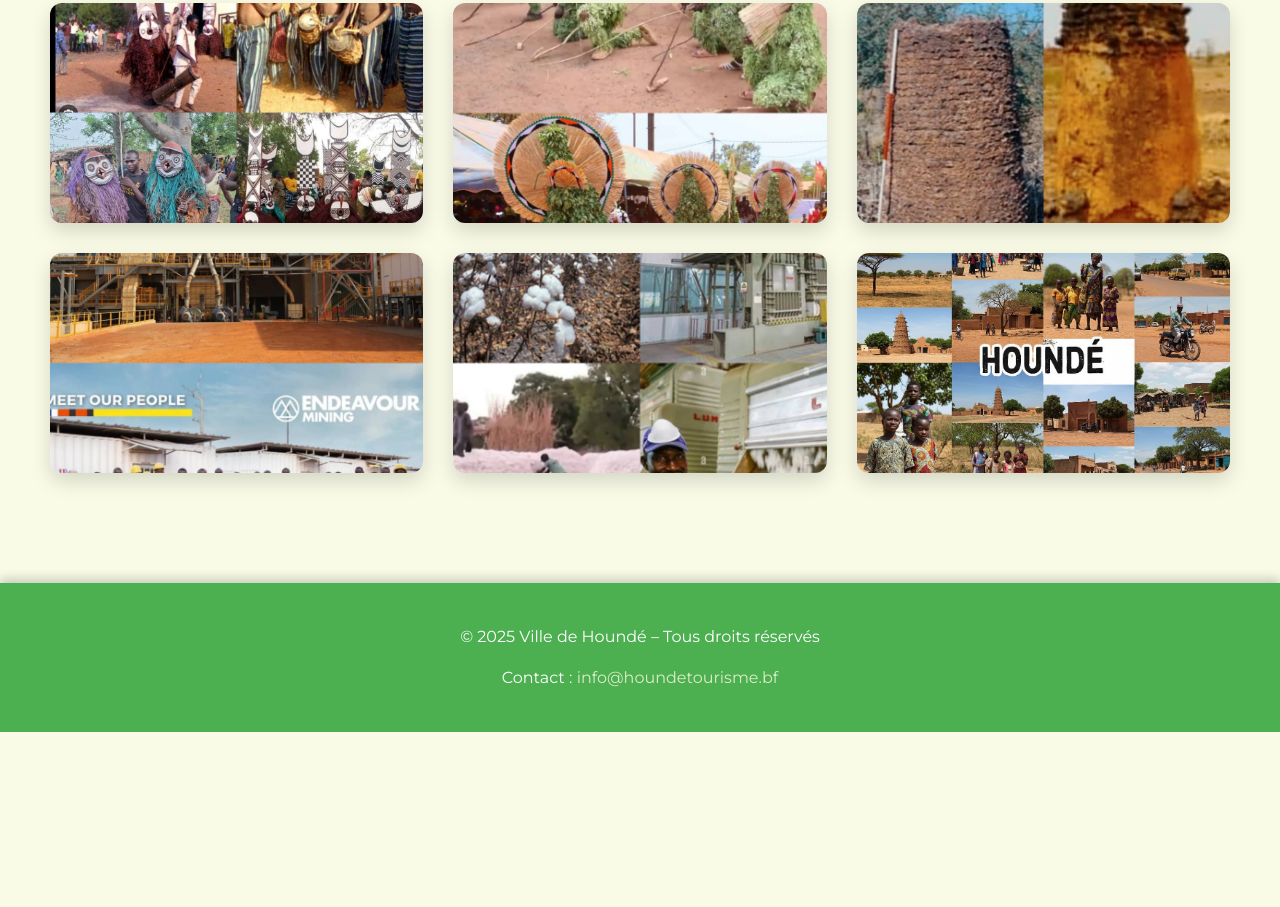
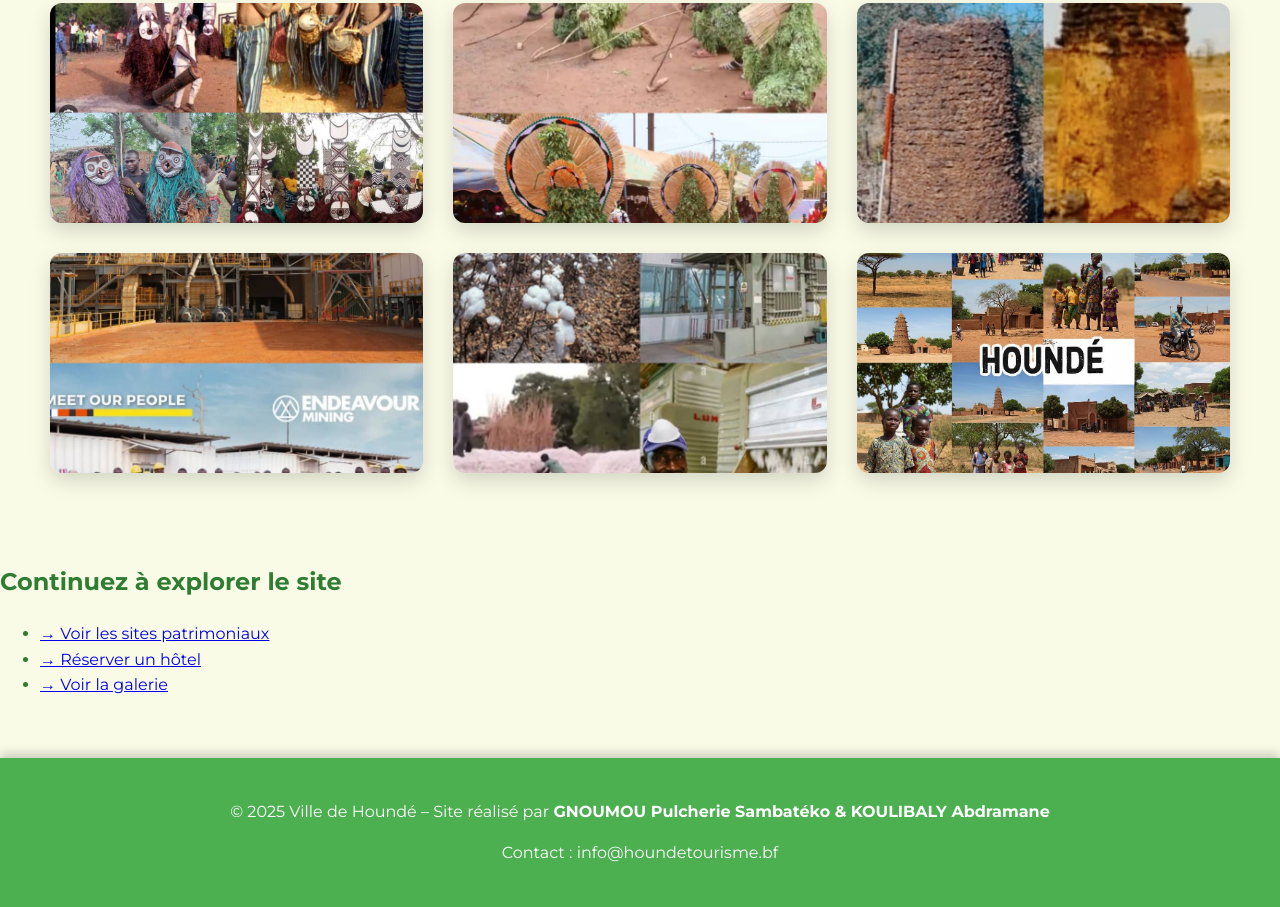
Before and after one commit to N123ABC743/houndecity, a plain HTML site: page galerie.html in a window 1280 px wide. Shown: the part 689-1596 px from the top of the page. Before the commit the page ends 1421 px from the top, so only its background shows below. Drawn offline with Linux system fonts and the light colour scheme.

Commit message:
Update galerie.html

```diff
--- a/galerie.html
+++ b/galerie.html
@@ -3,7 +3,7 @@
 <head>
   <meta charset="UTF-8" />
   <meta name="viewport" content="width=device-width, initial-scale=1.0">
-  <title>Galerie des sites patrimoniaux de Houndé</title>
+  <title>Galerie - Houndé</title>
   <link href="https://fonts.googleapis.com/css2?family=Montserrat:wght@400;700&display=swap" rel="stylesheet">
   <style>
     /* Styles généraux */
@@ -154,11 +154,20 @@
       <img src="images/pop.jpg" alt="Paysage de Houndé">
     </div>
   </main>
+  <section>
+      <h2>Continuez à explorer le site</h2>
+      <ul>
+        <li><a href="patrimoine.html">→ Voir les sites patrimoniaux</a></li>
+        <li><a href="reservation.html">→ Réserver un hôtel</a></li>
+        <li><a href="galerie.html">→ Voir la galerie</a></li>
+      </ul>
+    </section>
+  </main>
+<footer>
+  <p>&copy; 2025 Ville de Houndé – Site réalisé par <strong>GNOUMOU Pulcherie Sambatéko & KOULIBALY Abdramane</strong></p>
+  <p>Contact : <a href="mailto:info@houndetourisme.bf" style="color: white;">info@houndetourisme.bf</a></p>
+</footer>
 
-  <footer>
-    <p>&copy; 2025 Ville de Houndé – Tous droits réservés</p>
-    <p>Contact : <a href="mailto:info@houndetourisme.bf">info@houndetourisme.bf</a></p>
-  </footer>
 
 </body>
 </html>
```
